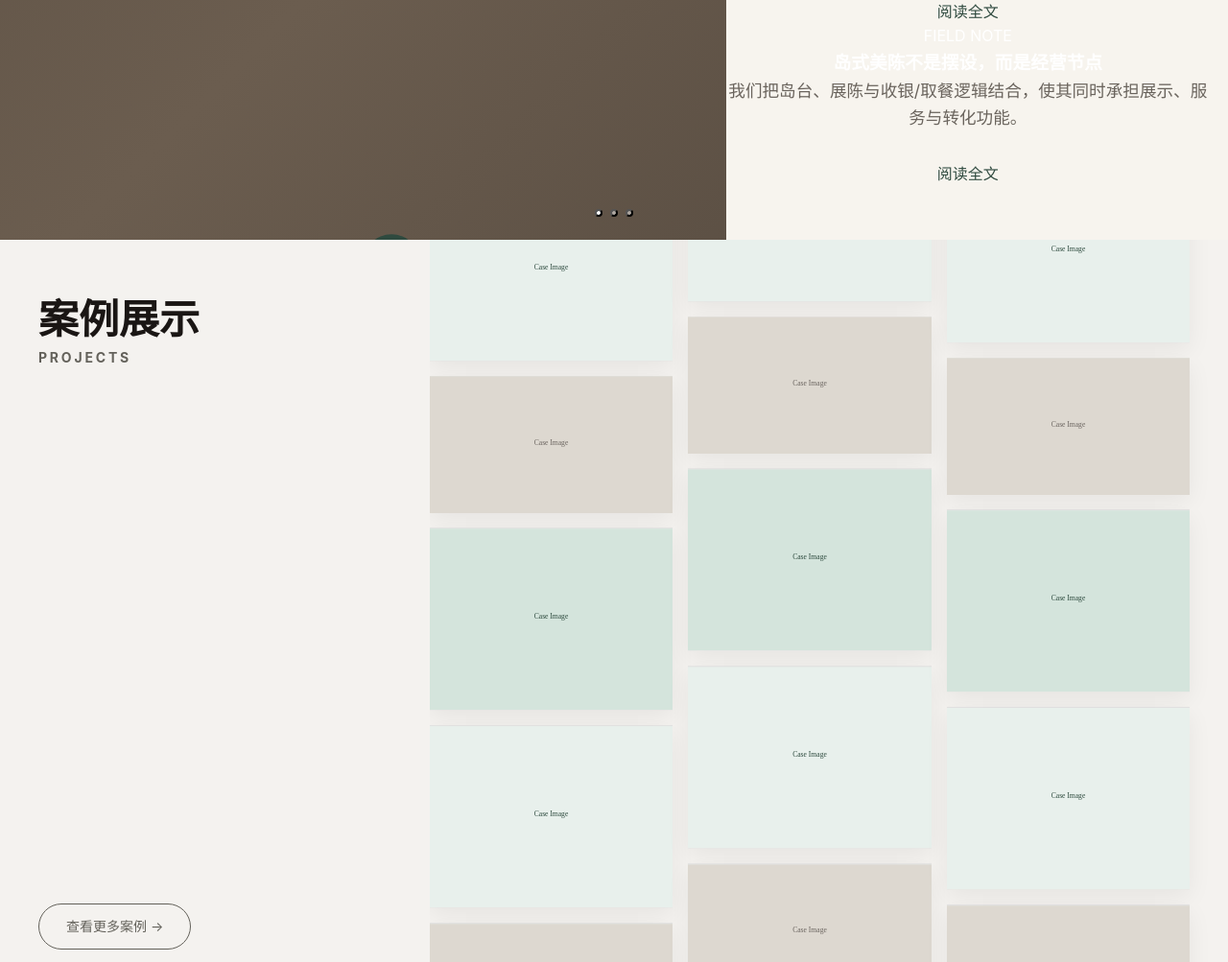
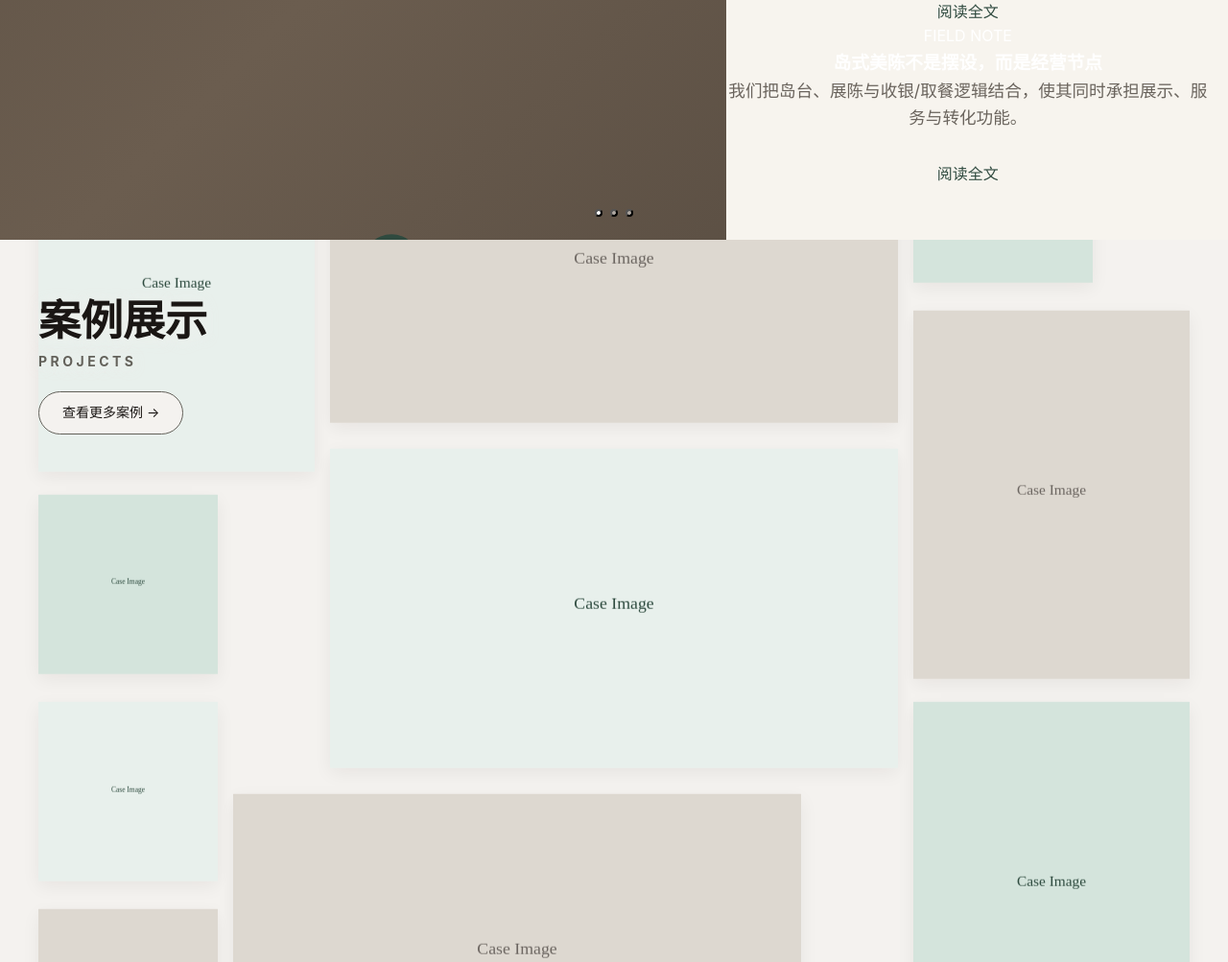
Before and after one commit to 86loozooy-svg/bimuyu-os, a FastAPI app: page / in a window 1280 px wide; the page is wider, and only the part inside the window is pictured. Shown: the part 611-1614 px from the top of that part at 96% size. Run offline with FastAPI, Linux system fonts and the light colour scheme; data comes from the database, SQL or seed files in the repository; some libraries are stand-ins or nearby versions.

Commit message:
案例展示正式移植 v3：单面12列网格墙+JS匀速轮播+滚轮接管(悬停停/移出续)，案例不足18张循环复用保持节奏

```diff
--- a/static/css/case_layout.css
+++ b/static/css/case_layout.css
@@ -1,143 +1,158 @@
 /* =========================================================
-   首页案例展示 · 左悬浮标题(顶层) + 右三列速度差滚动(底层)
+   首页案例展示 · 左悬浮标题(顶层) + 右整面 12 列网格匀速轮播(底层)
    - 左 .case-title 悬浮顶层(z-index:2)，右 .case-scroll 底层(z-index:1)
-   - 三列 .scroll-col 各自 @keyframes scrollUp 平移 -50%（双份卡片无缝循环）
-   - 速度差：col-1=30s / col-2=20s(最快掠过) / col-3=26s
-   - 悬停暂停：纯 CSS，无 JS
-   - 卡片无圆角(border-radius:0)，比例由 data-ratio + padding-bottom 控制，图片 object-fit:cover 居中填充
+   - 整面网格(.case-grid-wrapper)由 JS 驱动匀速上滚，复制两份 → 平移 -50% 无缝循环
+   - 交互：鼠标进入区域→暂停自动轮播；区域内滚轮→按 deltaY 上下接管(速度随滚轮)；
+           鼠标移出→恢复自动轮播。滚动位置始终 wrap 在 (-单元高,0]，无缝。
+   - 卡片无圆角(border-radius:0)，大小节奏由 .portrait/.wide/.square(+aspect-ratio)控制，
+     行高由 JS 按卡片实际高度算 grid-row span → 紧密咬合的 masonry 节奏。
+   - 案例不足 18 张时：后端循环复用真实案例，保证排版节奏与无缝滚动所需内容量不变。
    ========================================================= */
 
-/* ===== 外层容器 ===== */
+:root {
+  --case-bg: #f4f2ef;          /* 站点浅米色 */
+  --case-ink: #1a1614;
+  --case-muted: #63615a;
+  --case-accent: #c8ff00;      /* greenyellow 主色 */
+  --case-gap: 16px;
+}
+
+/* ===== 外层容器：整屏 ===== */
 .case-showcase {
   position: relative;
   width: 100%;
   height: 100vh;
-  display: flex;
-  background: #f4f2ef; /* 站点浅米色 */
   overflow: hidden;
+  background: var(--case-bg);
 }
 
-/* ===== 左侧文字（悬浮顶层）===== */
-.case-title {
-  position: relative;
-  z-index: 2;
-  flex: 0 0 35%;
-  padding: 60px 40px;
-  display: flex;
-  flex-direction: column;
-  justify-content: space-between;
-  color: #1a1614;
-}
-.case-title h2 {
-  font-size: 42px;
-  font-weight: 700;
-  line-height: 1.1;
-}
-.case-title h2 span {
-  display: block;
-  font-size: 14px;
-  letter-spacing: 0.2em;
-  color: #63615A;
-  margin-top: 8px;
-}
-.case-more {
-  align-self: flex-start;
-  padding: 12px 28px;
-  border: 1px solid #63615A;
-  color: #63615A;
-  text-decoration: none;
-  border-radius: 100px;
-  font-size: 14px;
-  transition: all 0.3s;
-}
-.case-more:hover {
-  background: #c8ff00;          /* greenyellow 主色 */
-  border-color: #c8ff00;
-  color: #1a1614;
-}
-
-/* ===== 右侧滚动区（底层）===== */
+/* ===== 右侧滚动区（底层，整面网格墙） ===== */
 .case-scroll {
   position: relative;
   z-index: 1;
-  flex: 1;
-  display: flex;
-  gap: 16px;
-  padding: 60px 40px 60px 0;
+  width: 100%;
+  height: 100%;
   overflow: hidden;
+  padding: 40px;
 }
 
-/* ===== 三列 ===== */
-.scroll-col {
-  flex: 1;
+/* ===== 网格包装：两份相同网格上下堆叠，整体平移 -50% 无缝循环（位置由 JS 控制） ===== */
+.case-grid-wrapper {
   display: flex;
   flex-direction: column;
-  gap: 16px;
-  align-self: flex-start;      /* 关键：不被父级(flex 行)拉伸，保留内容自然高度 → 平移 -50% 精确无缝 */
-  min-width: 0;
-  animation-timing-function: linear;
-  animation-iteration-count: infinite;
-}
-.col-1 { animation: scrollUp 30s linear infinite; }
-.col-2 { animation: scrollUp 20s linear infinite; } /* 最快，掠过 */
-.col-3 { animation: scrollUp 26s linear infinite; }
-
-/* ===== 无缝滚动 ===== */
-@keyframes scrollUp {
-  from { transform: translateY(0); }
-  to { transform: translateY(-50%); }
+  width: 100%;
+  will-change: transform;
+  transform: translateY(0);
 }
 
-/* ===== 悬停暂停 ===== */
-.case-scroll:hover .scroll-col {
-  animation-play-state: paused;
+/* ===== 12 列 dense 网格（基准列宽≈方图宽度，对应 SVG 比例） ===== */
+.case-grid {
+  display: grid;
+  grid-template-columns: repeat(12, 1fr);
+  grid-auto-rows: 8px;                 /* 细行轨，行高由 JS 按卡片高度算出 */
+  grid-auto-flow: dense;               /* 自动填补空隙 → 紧密咬合的 masonry 节奏 */
+  column-gap: var(--case-gap);
+  row-gap: var(--case-gap);
+  padding-bottom: var(--case-gap);
 }
 
-/* ===== 卡片 ===== */
+/* ===== 卡片：无圆角，比例按 SVG（方1:1 / 竖3:4 / 宽16:9） ===== */
 .case-card {
   position: relative;
   width: 100%;
   overflow: hidden;
-  border-radius: 0; /* 无圆角 */
-  background: #ddd;
+  border-radius: 0;                    /* 直角矩形 */
+  background: #d8d2c8;
+  box-shadow: 0 6px 18px rgba(26, 22, 20, .06);
 }
+/* 列跨度严格对应 SVG：方=2列(1/6) / 竖=3列(1/4) / 宽=6列(1/2) */
+.case-card.square   { grid-column: span 2; aspect-ratio: 1 / 1; }
+.case-card.portrait { grid-column: span 3; aspect-ratio: 3 / 4; }
+.case-card.wide     { grid-column: span 6; aspect-ratio: 16 / 9; }
 
-/* ===== 固定比例（核心）===== */
-.case-card[data-ratio="16x9"] { padding-bottom: 56.25%; }
-.case-card[data-ratio="4x3"]  { padding-bottom: 75%; }
-.case-card[data-ratio="1x1"]  { padding-bottom: 100%; }
-
-/* ===== 图片 ===== */
 .case-card img {
   position: absolute;
   inset: 0;
   width: 100%;
   height: 100%;
-  object-fit: cover;
-  object-position: center;
+  object-fit: cover;                   /* 按比例填充，不拉伸变形 */
+  object-position: center;             /* 主体居中 */
   display: block;
 }
 
-/* ===== 移动端 ===== */
+/* 案例库为空时的占位卡（排版节奏与真实卡一致，仅颜色更浅、无图） */
+.case-card.is-placeholder {
+  background: #e7e3dc;
+  display: flex;
+  align-items: center;
+  justify-content: center;
+}
+.case-card.is-placeholder span {
+  font-size: 13px;
+  letter-spacing: .15em;
+  color: var(--case-muted);
+}
+
+/* ===== 左侧悬浮标题（顶层，叠在网格上方） ===== */
+.case-title {
+  position: absolute;
+  z-index: 2;
+  top: 0; left: 0;
+  width: 30%;
+  padding: 60px 40px;
+  display: flex;
+  flex-direction: column;
+  justify-content: flex-start;
+  gap: 24px;
+  pointer-events: none;                /* 让滚轮事件穿透到下方网格；按钮单独开启 */
+  color: var(--case-ink);
+}
+.case-title h2 {
+  font-size: 44px;
+  font-weight: 700;
+  line-height: 1.1;
+  text-shadow: 0 2px 14px rgba(244, 242, 239, .7);
+}
+.case-title h2 span {
+  display: block;
+  font-size: 14px;
+  letter-spacing: .25em;
+  color: var(--case-muted);
+  margin-top: 10px;
+}
+.case-more {
+  align-self: flex-start;
+  pointer-events: auto;                /* 按钮可点击 */
+  padding: 10px 24px;
+  border: 1px solid var(--case-muted);
+  color: var(--case-ink);
+  text-decoration: none;
+  border-radius: 100px;
+  font-size: 14px;
+  background: var(--case-bg);
+  transition: all .3s ease;
+}
+.case-more:hover {
+  background: var(--case-accent);
+  border-color: var(--case-accent);
+}
+
+/* ===== 移动端：左标题置顶，网格降为 6 列（比例同除以 2），整墙改为原生滚动 ===== */
 @media (max-width: 768px) {
-  .case-showcase {
-    flex-direction: column;
-    height: auto;
-  }
+  .case-showcase { height: auto; min-height: 100vh; }
   .case-title {
-    flex: none;
+    position: relative;
+    width: 100%;
     padding: 40px 20px;
   }
-  .case-scroll {
-    flex-direction: column;
-    padding: 0 20px 40px;
+  .case-scroll { padding: 0 20px 40px; height: auto; }
+  .case-grid {
+    grid-template-columns: repeat(6, 1fr);
+    grid-auto-rows: 8px;
   }
-  .scroll-col {
-    animation-duration: 40s !important;
-  }
+  .case-card.square   { grid-column: span 1; }
+  .case-card.portrait { grid-column: span 2; }
+  .case-card.wide     { grid-column: span 3; }
+  /* 移动端走原生滚动，隐藏多余的复制单元（避免内容翻倍） */
+  .case-grid-wrapper .case-grid:last-child { display: none; }
 }
-
-/* 减少动效偏好：关闭滚动，保留静态展示 */
-@media (prefers-reduced-motion: reduce) {
-  .scroll-col { animation: none !important; }
-}
--- a/templates/public/index.html
+++ b/templates/public/index.html
@@ -98,37 +98,35 @@
   </div>
 </section>
 
-<!-- ===== 案例展示：左固定标题 + 右三列速度差滚动 ===== -->
+<!-- ===== 案例展示：左悬浮标题 + 右整面网格匀速轮播（悬停停、滚轮接管） ===== -->
+{% macro case_unit(cases) %}
+<div class="case-grid">
+  {% for case in cases %}
+  {% if case.placeholder %}
+  <div class="case-card {{ case.size }} is-placeholder"><span>敬请期待</span></div>
+  {% else %}
+  <a class="case-card {{ case.size }}" href="/projects/{{ case.id }}">
+    <img src="{{ case.cover_image }}" alt="{{ case.title }}" loading="lazy">
+  </a>
+  {% endif %}
+  {% endfor %}
+</div>
+{% endmacro %}
+
 <section class="case-showcase">
 
-  <!-- 左侧悬浮文字区（顶层） -->
+  <!-- 左侧悬浮文字区（顶层，叠在网格上方） -->
   <div class="case-title">
     <h2>案例展示<br><span>PROJECTS</span></h2>
     <a href="/projects" class="case-more">查看更多案例 →</a>
   </div>
 
-  <!-- 右侧滚动区（底层） -->
+  <!-- 右侧滚动区（底层）：整面网格墙，JS 驱动匀速上滚 + 滚轮接管 -->
   <div class="case-scroll">
-
-    <!-- 三列：速度差 30s / 20s / 26s，双重循环渲染两遍保证无缝 -->
-    <div class="scroll-col col-1">
-      {% for _ in range(2) %}{% for case in cases %}<div class="case-card" data-ratio="{{ case.ratio }}">
-        <img src="{{ case.cover_image }}" alt="{{ case.title }}" loading="lazy">
-      </div>{% endfor %}{% endfor %}
+    <div class="case-grid-wrapper">
+      {{ case_unit(cases) }}
+      {{ case_unit(cases) }}
     </div>
-
-    <div class="scroll-col col-2">
-      {% for _ in range(2) %}{% for case in cases %}<div class="case-card" data-ratio="{{ case.ratio }}">
-        <img src="{{ case.cover_image }}" alt="{{ case.title }}" loading="lazy">
-      </div>{% endfor %}{% endfor %}
-    </div>
-
-    <div class="scroll-col col-3">
-      {% for _ in range(2) %}{% for case in cases %}<div class="case-card" data-ratio="{{ case.ratio }}">
-        <img src="{{ case.cover_image }}" alt="{{ case.title }}" loading="lazy">
-      </div>{% endfor %}{% endfor %}
-    </div>
-
   </div>
 </section>
 
@@ -345,6 +343,66 @@ function attachWheelPager(root, nextFn, prevFn) {
     });
   });
 })();
+
+/* ---------- 首页案例展示：整面网格匀速轮播 + 滚轮接管（桌面端） ---------- */
+(function () {
+  var scroll = document.querySelector('.case-scroll');
+  var wrapper = document.querySelector('.case-grid-wrapper');
+  if (!scroll || !wrapper) return;
+
+  // 计算每块卡片占用的行数（grid-auto-rows:8px + row-gap:16px），实现紧密咬合的 masonry
+  var ROW = 8, GAP = 16;
+  function layoutMasonry(gridEl) {
+    gridEl.querySelectorAll('.case-card').forEach(function (card) {
+      var h = card.getBoundingClientRect().height;
+      var span = Math.max(1, Math.ceil((h + GAP) / (ROW + GAP)));
+      card.style.gridRowEnd = 'span ' + span;
+    });
+  }
+  var grids = wrapper.querySelectorAll('.case-grid');
+  grids.forEach(layoutMasonry);
+  var onResize;
+  window.addEventListener('resize', function () {
+    clearTimeout(onResize);
+    onResize = setTimeout(function () { grids.forEach(layoutMasonry); }, 150);
+  });
+
+  // 移动端：整墙改为原生滚动，不接管滚轮、不自动轮播
+  if (isMobileViewport()) {
+    wrapper.style.transform = 'translateY(0)';
+    return;
+  }
+
+  var y = 0;
+  var auto = !PREFERS_REDUCED_MOTION;   // 减少动效时默认静止，仍可被滚轮接管
+  var AUTO_SPEED = 0.45;                // 自动轮播速度 px/帧
+
+  function unitHeight() { return wrapper.scrollHeight / 2; }   // 网格复制两份
+  function wrap(v) {
+    var u = unitHeight();
+    v = v % u;
+    if (v > 0) v -= u;                   // 收拢到 (-u, 0]，保证无缝循环
+    return v;
+  }
+  function frame() {
+    if (auto) y = wrap(y - AUTO_SPEED);
+    wrapper.style.transform = 'translateY(' + y + 'px)';
+    requestAnimationFrame(frame);
+  }
+  requestAnimationFrame(frame);
+
+  // 鼠标进入区域 → 暂停自动轮播
+  scroll.addEventListener('mouseenter', function () { auto = false; });
+  // 鼠标移出区域 → 恢复自动轮播（从当前位置继续）
+  scroll.addEventListener('mouseleave', function () { auto = true; });
+  // 区域内滚轮 → 按 deltaY 控制网格上/下（速度随滚轮）；阻止页面自身滚动
+  scroll.addEventListener('wheel', function (e) {
+    e.preventDefault();
+    auto = false;
+    y = wrap(y - e.deltaY);
+    wrapper.style.transform = 'translateY(' + y + 'px)';
+  }, { passive: false });
+})();
 </script>
 
 <!-- ===== 合作伙伴 ===== -->
```
Also changed, not shown: app/routers/public.py (+28 -5 lines).
